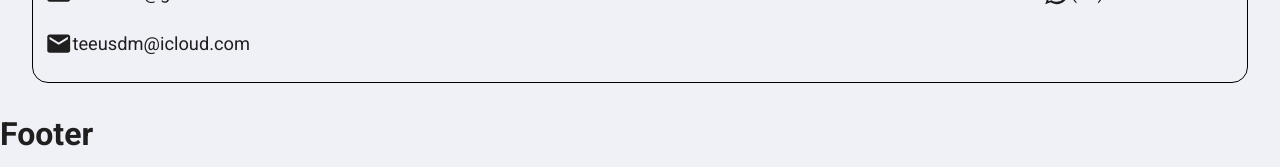
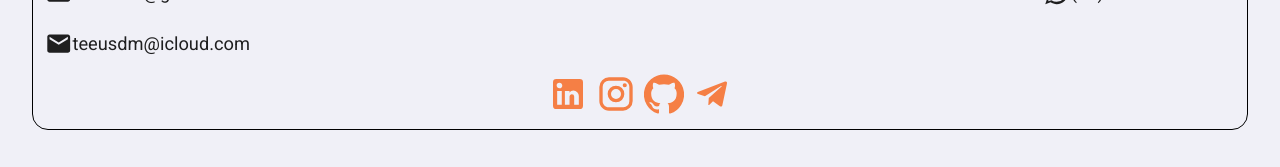
Before and after one commit to mateus-luciano/curriculum-frontend, a React (Create React App) app: page / in a window 1280 px wide. Shown: the part 470-637 px from the top of the page. Built offline with nearby package versions, Linux system fonts and the light colour scheme.

Commit message:
updated home

```diff
--- a/src/pages/Home/index.jsx
+++ b/src/pages/Home/index.jsx
@@ -3,6 +3,7 @@ import {
   Avatar,
   Typography,
   Grid,
+  Link,
  } from '@material-ui/core';
 import useStyles from './styles';
 
@@ -84,7 +85,49 @@ export default () => {
           </Grid>
         </Grid>
       </Grid>
-
+      <Grid
+        container
+        xs={12}
+        spacing={1}
+        justify="center"
+      >
+        <Grid item>
+          <Link
+            href="https://www.linkedin.com/in/mateus-luciano-850ba61a4"
+            target="_blank"
+            rel="noreferrer"
+            >
+            <LinkedInIcon style={{ fontSize: 40 }} />
+          </Link>
+        </Grid>
+        <Grid item>
+        <Link
+            href="https://www.instagram.com/teeusdm"
+            target="_blank"
+            rel="noreferrer"
+            >
+            <InstagramIcon style={{ fontSize: 40 }} />
+          </Link>
+        </Grid>
+        <Grid item>
+        <Link
+            href="https://github.com/teeusdm"
+            target="_blank"
+            rel="noreferrer"
+            >
+            <GitHubIcon style={{ fontSize: 40 }} />
+          </Link>
+        </Grid>
+        <Grid item>
+        <Link
+            href="https://web.telegram.org/#/im?p=@teeusdm"
+            target="_blank"
+            rel="noreferrer"
+            >
+            <TelegramIcon style={{ fontSize: 40 }} />
+          </Link>
+        </Grid>
+      </Grid>
     </Grid>
   </div>
   );
```
